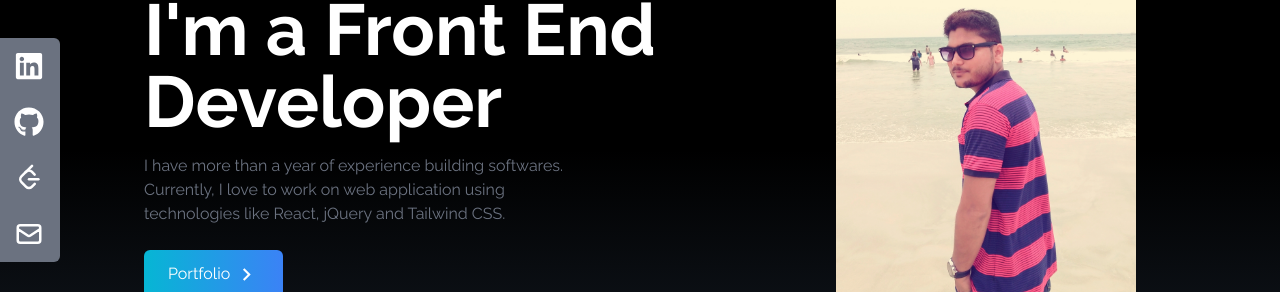
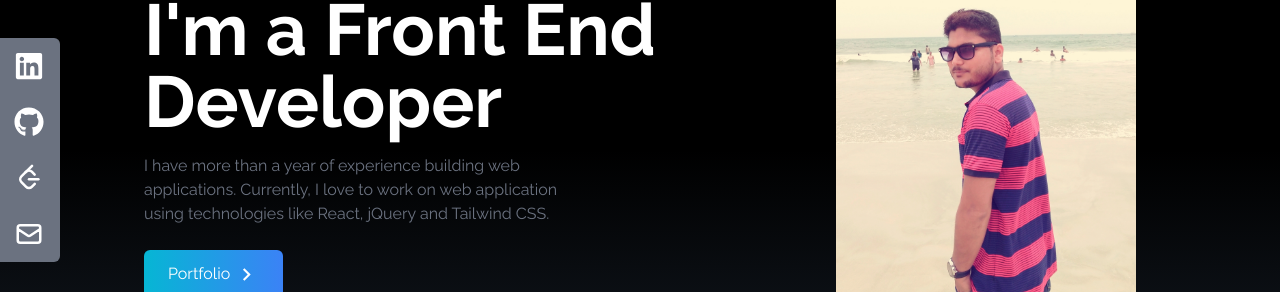
Before and after one commit to Rvp888/Portfolio-Website-by-React-Tailwind, a React (Create React App) app: page / in a window 1280 px wide. Shown: the part 250-542 px from the top of the page. Built offline with nearby package versions, Linux system fonts and the light colour scheme.

Commit message:
home section updated

```diff
--- a/src/components/Home.jsx
+++ b/src/components/Home.jsx
@@ -15,9 +15,9 @@ const Home = () => {
             I'm a Front End Developer
           </h2>
           <p className="text-gray-500 py-4 max-w-md">
-            I have more than a year of experience building softwares. Currently,
-            I love to work on web application using technologies like React,
-            jQuery and Tailwind CSS.
+            I have more than a year of experience building web applications.
+            Currently, I love to work on web application using technologies like
+            React, jQuery and Tailwind CSS.
           </p>
 
           <div>
```
